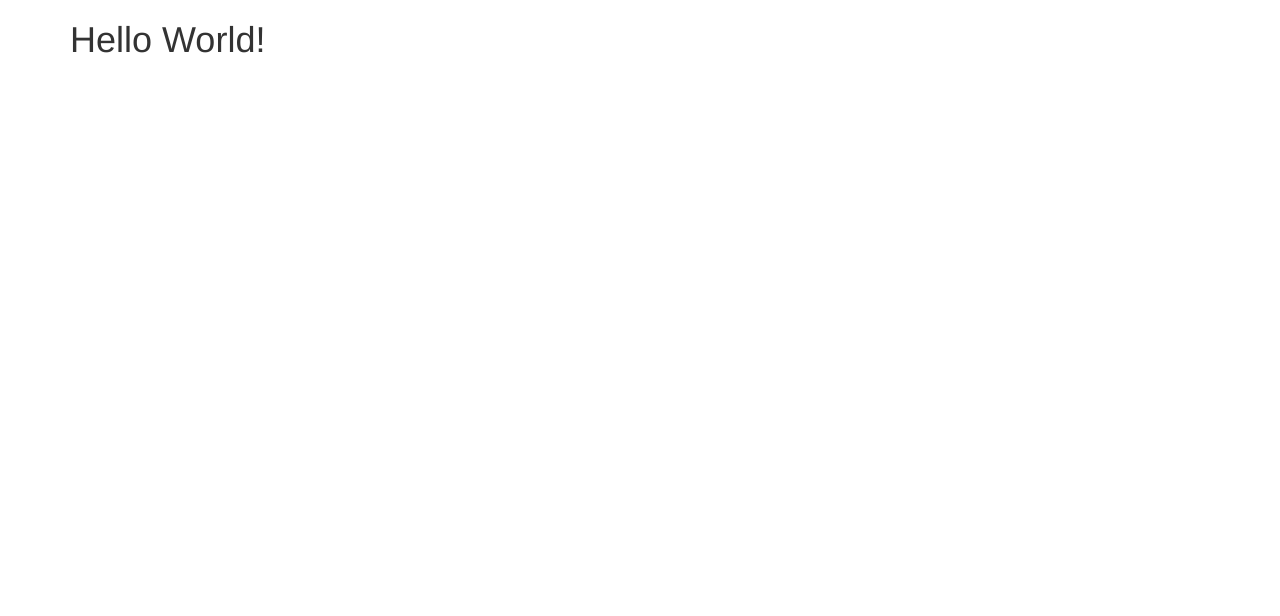
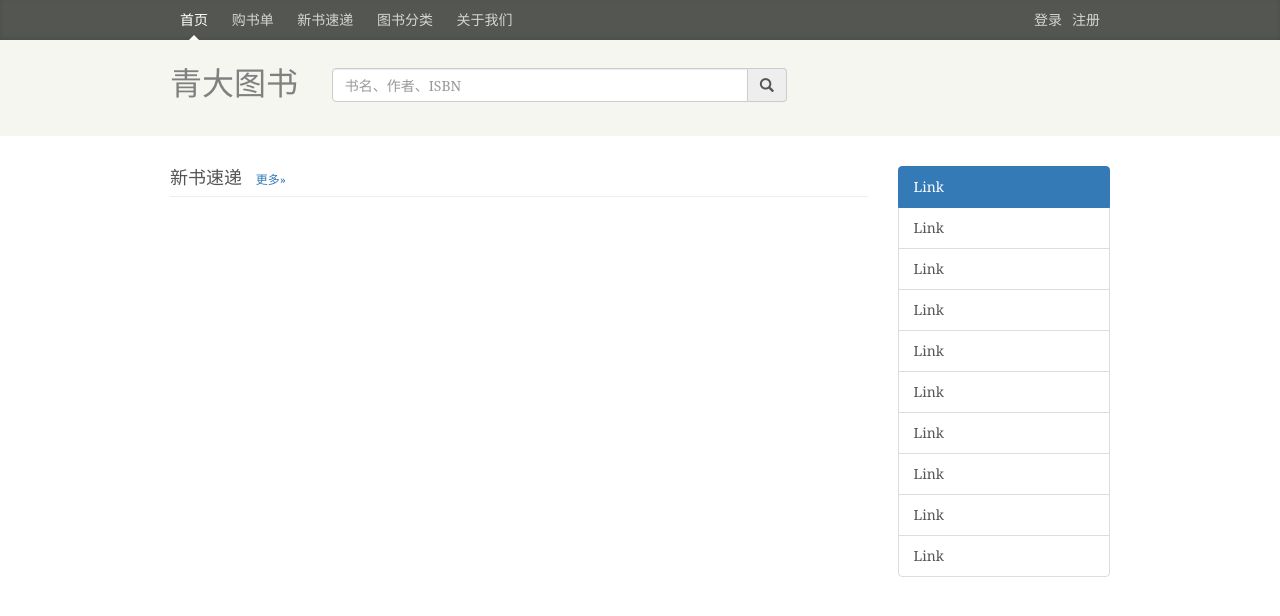
Before and after one commit to ZhengyiWang/QDU_LIB, a plain HTML site: page index.html in a window 1280 px wide. Drawn offline with Linux system fonts and the light colour scheme.

Commit message:
add new_book

```diff
--- /dev/null
+++ b/css/book.css
@@ -0,0 +1,118 @@
+/*
+ * Globals
+ */
+
+body {
+  font-family: Georgia, "Times New Roman", Times, serif;
+  color: #555;
+}
+
+h1, .h1,
+h2, .h2,
+h3, .h3,
+h4, .h4,
+h5, .h5,
+h6, .h6 {
+  margin-top: 0;
+  font-family: "Helvetica Neue", Helvetica, Arial, sans-serif;
+  font-weight: normal;
+  color: #333;
+}
+
+
+/*
+ * Override Bootstrap's default container.
+ */
+
+@media (min-width: 1200px) {
+  .container {
+    width: 970px;
+  }
+}
+
+
+/*
+ * Masthead for nav
+ */
+
+.index-nav {
+  background-color: #545652;
+  -webkit-box-shadow: inset 0 -2px 5px rgba(0,0,0,.1);
+          box-shadow: inset 0 -2px 5px rgba(0,0,0,.1);
+}
+
+/* Nav links */
+
+.book-nav-item {
+  position: relative;
+  display: inline-block;
+  padding: 10px;
+  font-weight: 500;
+  color: #d5d5d5;
+}
+.book-nav-item:hover,
+.book-nav-item:focus {
+  color: #fff;
+  text-decoration: none;
+}
+.book-nav-item.signup{
+/*    padding-righ: 25px*/
+}
+
+.book-nav-item.login{
+    padding-right: 0px
+}
+
+
+/*Search Bar*/
+.search{
+    height: 20px;
+    background-color: #f6f6f1;
+}
+.index-name{
+    color: gray;
+    font-size: 32px;
+    font-family:sans-serif;
+    bottom:26px;
+}
+
+.search-bar{
+    bottom: 20px;
+}
+
+
+/*New Book*/
+.new_book_text{
+    font-size: 18px;
+    font-weight: bold;
+    padding-bottom: 3px;
+    margin-bottom: 16px;
+    font-weight: normal;
+    font-stretch: normal;
+    font-family: Arial, Helvetica, sans-serif;
+}
+.link-more{
+    font-size: 12px;
+    padding-left: 10px;
+}
+.high-line{
+    margin-top: 4px;
+}
+
+/* Active state gets a caret at the bottom */
+.index-nav .active {
+  color: #fff;
+}
+.index-nav .active:after {
+  position: absolute;
+  bottom: 0;
+  left: 50%;
+  width: 0;
+  height: 0;
+  margin-left: -5px;
+  vertical-align: middle;
+  content: " ";
+  border-right: 5px solid transparent;
+  border-bottom: 5px solid;
+  border-left: 5px solid transparent;
+}
--- a/index.html
+++ b/index.html
@@ -2,18 +2,79 @@
 <html lang="zh-CN">
 <head>
     <meta name="viewport" content="width=device-width, initial-scale=1">
+    <meta charset="utf-8">
     <title>青岛大学-图书馆</title>
     <!--Boostrap-->
     <link href="css/bootstrap.min.css" rel="stylesheet">
-
+    <link href="css/book.css" rel="stylesheet">
 </head>
-
 
 <body>
 
-<div class="container">
-<h1>Hello World!</h1>
+<div class="index-nav">
+    <div class="container">
+        <nav class="nav">
+            <a class="book-nav-item active" href="#">首页</a>
+            <a class="book-nav-item" href="#">购书单</a>
+            <a class="book-nav-item" href="#">新书速递</a>
+            <a class="book-nav-item" href="#">图书分类</a>
+            <a class="book-nav-item" href="#">关于我们</a>
+            <a class="book-nav-item signup pull-right" href="#">注册</a>
+            <a class="book-nav-item login pull-right" href="#">登录</a>
+        </nav>
+    </div>
 </div>
+
+<div class="jumbotron search">
+    <div class="container">
+        <div class="row">
+            <div class="index-name col-md-2">
+              青大图书
+            </div>
+            <div class="search-bar col-md-6">
+                <div class="input-group">
+                    <input type="text" class="form-control" placeholder="书名、作者、ISBN">
+                    <span class="input-group-addon">
+                        <span class="glyphicon glyphicon-search"></span>
+                    </span>
+                </div>
+            </div>
+        </div>
+    </div>
+</div>
+
+    <div class="container">
+      <div class="row row-offcanvas row-offcanvas-right">
+        <div class="col-xs-12 col-sm-9">
+            <div class="new_book">
+                <span class="new_book_text">新书速递</span>
+                <span class="link-more">
+                    <a class="" href="">更多»</a>
+                </span>
+                <hr class="high-line">
+            </div>
+
+          <p class="pull-right visible-xs">
+              ssss
+          </p>
+        </div><!--/.col-xs-12.col-sm-9-->
+
+        <div class="col-xs-6 col-sm-3 sidebar-offcanvas" id="sidebar">
+          <div class="list-group">
+            <a href="#" class="list-group-item active">Link</a>
+            <a href="#" class="list-group-item">Link</a>
+            <a href="#" class="list-group-item">Link</a>
+            <a href="#" class="list-group-item">Link</a>
+            <a href="#" class="list-group-item">Link</a>
+            <a href="#" class="list-group-item">Link</a>
+            <a href="#" class="list-group-item">Link</a>
+            <a href="#" class="list-group-item">Link</a>
+            <a href="#" class="list-group-item">Link</a>
+            <a href="#" class="list-group-item">Link</a>
+          </div>
+        </div><!--/.sidebar-offcanvas-->
+      </div><!--/row-->
+
 
 <script src="js/jquery-3.0.0.min.js"></script>
 <script src="js/bootstrap.min.js"></script>
```
